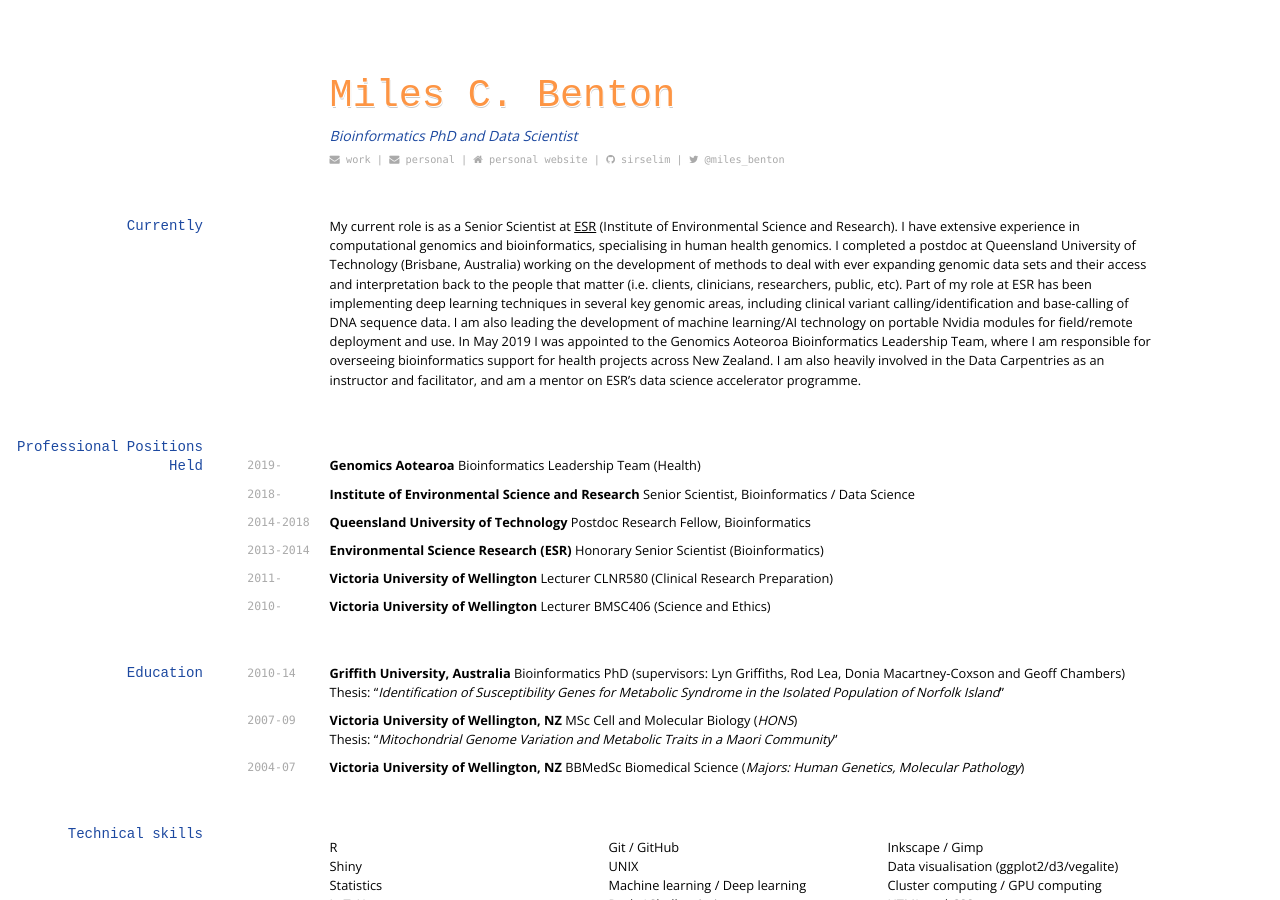
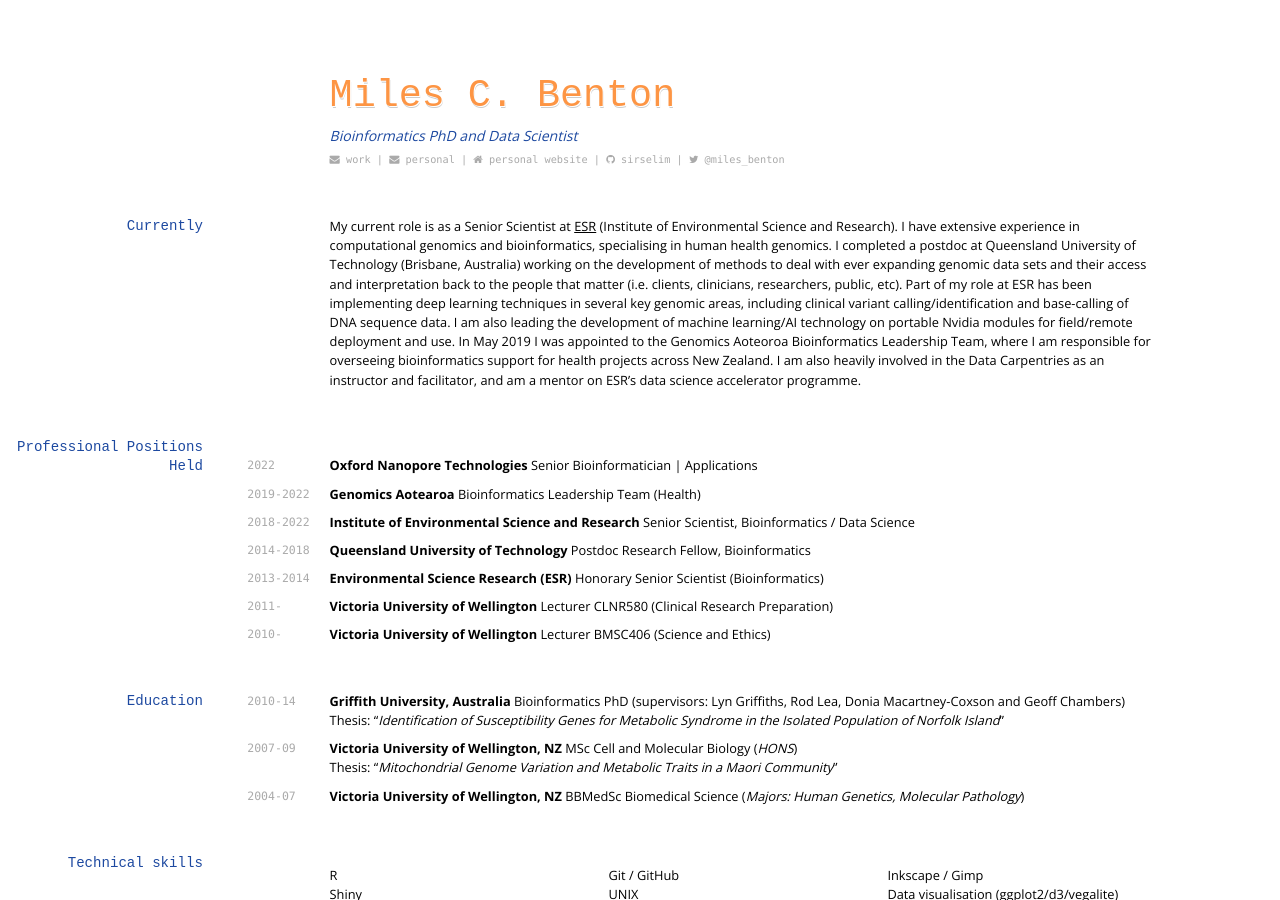
Before and after one commit to sirselim/Miles_CV, a Jekyll site: the page built from index.md, in a window 1280 px wide and 900 px high. Built offline with Jekyll 4.4.1, drawn with Linux system fonts in a browser that asks for light colours; some web fonts are replaced.

Commit message:
updated with ONT

```diff
--- a/index.md
+++ b/index.md
@@ -23,10 +23,13 @@ My current role is as a Senior Scientist at [ESR](https://www.esr.cri.nz/) (Inst
 
 ## Professional Positions Held
 
-`2019-`
+`2022`
+__Oxford Nanopore Technologies__ Senior Bioinformatician | Applications
+
+`2019-2022`
 __Genomics Aotearoa__ Bioinformatics Leadership Team (Health)
 
-`2018-`
+`2018-2022`
 __Institute of Environmental Science and Research__ Senior Scientist, Bioinformatics / Data Science
 
 `2014-2018`
```
